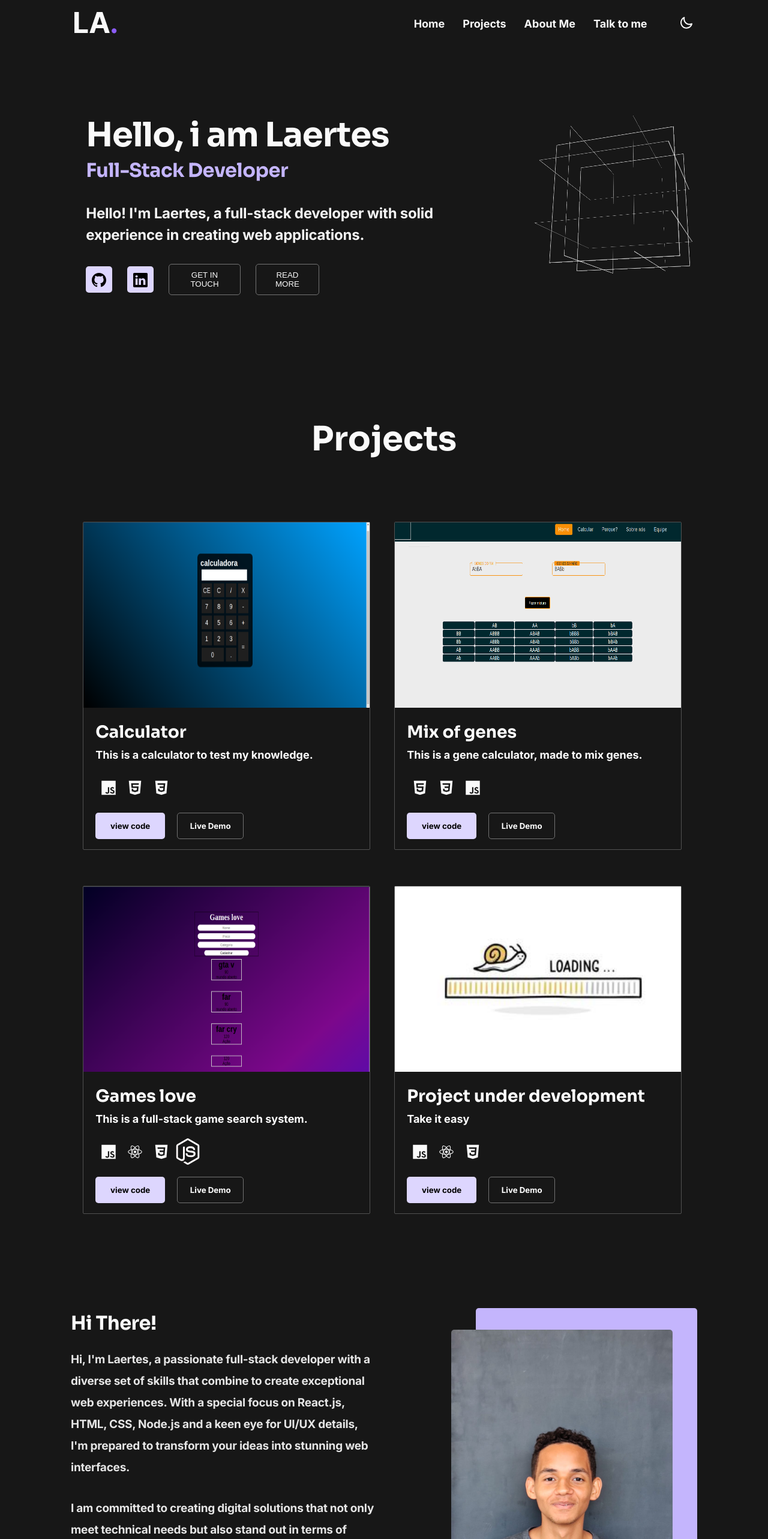
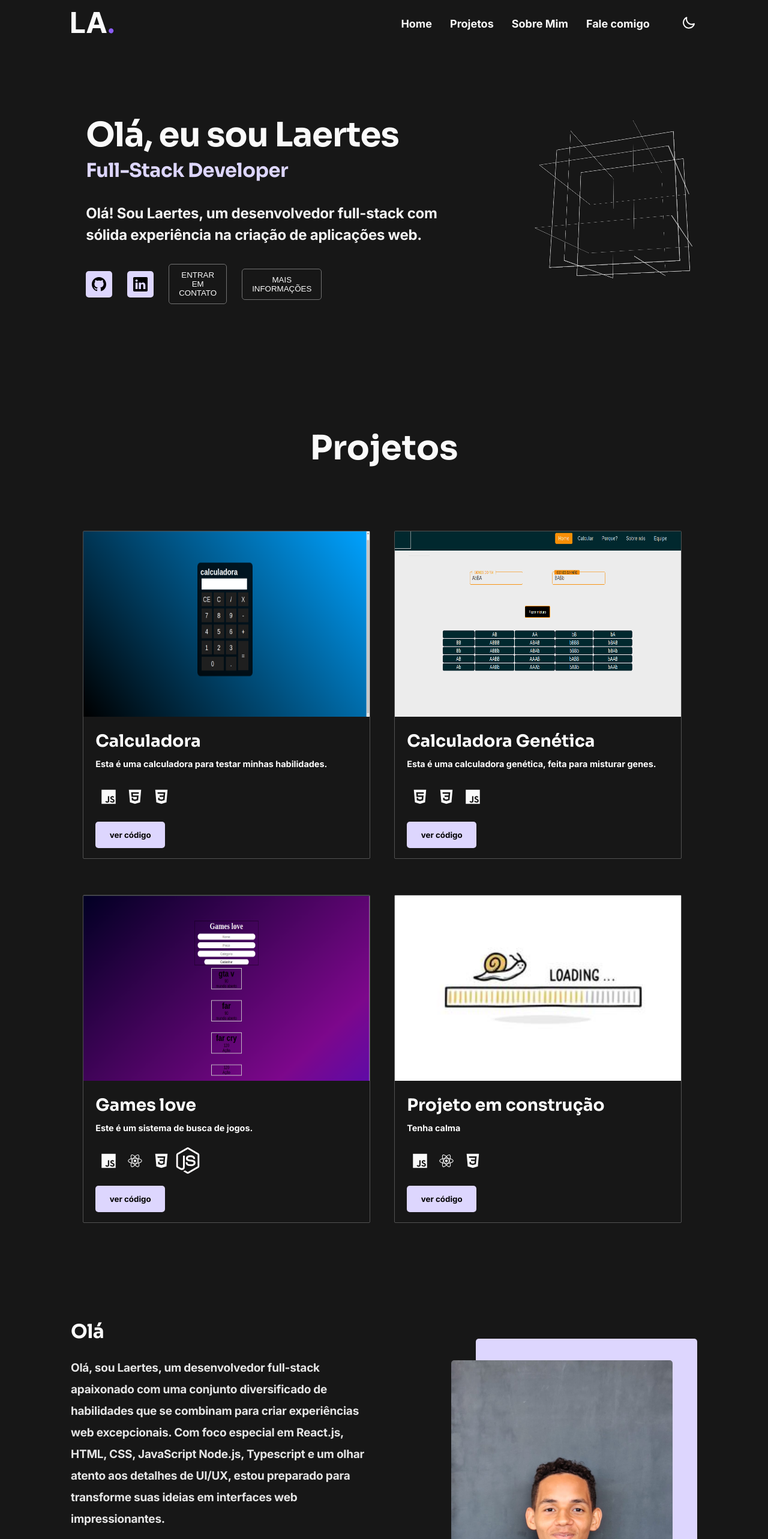
Before and after one commit to Laertes1/Portifolio-Laertes, a React (Create React App) app in the folder my-portifolio/: page /#Home in a window 1280 px wide. Shown: the top 2566 px of the page at 60% size. Built offline with nearby package versions, Linux system fonts and the light colour scheme.

Commit message:
update tradution for portugues

```diff
--- a/my-portifolio/src/components/Emailjs/EmailJs.jsx
+++ b/my-portifolio/src/components/Emailjs/EmailJs.jsx
@@ -26,15 +26,15 @@ export default function EmailJs() {
 
   return (
     <form ref={form} onSubmit={sendEmail} className="emailForm">
-      <h3 className="talkToMe">Talk to me!</h3>
+      <h3 className="talkToMe">Fale comigo!</h3>
       <span className="form-box">
         <span className="form-box-boxName">
-          <label>Name</label>
+          <label>Nome</label>
           <input
             type="text"
             name="user_name"
             className="formEmail-input"
-            placeholder="Write you name here"
+            placeholder="Escreva o seu nome aqui"
           />
         </span>
         <span className="form-box-boxEmail">
@@ -43,19 +43,19 @@ export default function EmailJs() {
             type="email"
             name="user_email"
             className="formEmail-input"
-            placeholder="Write you email here"
+            placeholder="Escreva o seu e-mail aqui"
           />
         </span>
       </span>
       <span className="form-boxMessage">
-        <label>Message</label>
-        <textarea name="message" className="form-message" placeholder="Write you message here"
+        <label>Menssagem</label>
+        <textarea name="message" className="form-message" placeholder="Digite a sua menssagem aqui"
 />
       </span>
       <span className="form-boxSendEmail">
       <input
           type="submit"
-          value="Send"
+          value="Enviar"
           className="form-boxSendEmail-sendMessage"
         />
       </span>
--- a/my-portifolio/src/components/Footer/Footer.jsx
+++ b/my-portifolio/src/components/Footer/Footer.jsx
@@ -22,9 +22,9 @@ export default function Footer() {
       <Element className="footer" name="Footer">
         <section className="footer-container1">
           <div className="footer-container1-box1">
-            <h5 className="footer-container1-box1-title">Let’s connect</h5>
+            <h5 className="footer-container1-box1-title">Vamos nos conectar</h5>
             <p className="footer-container1-box1-paragraph">
-              Shoot me email to chat about my work or just like to say hey{" "}
+            Envie-me um e-mail para conversar sobre trabalho ou apenas diga "oi"{" "}
             </p>
           </div>
           <div className="footer-container1-box2">
@@ -38,7 +38,7 @@ export default function Footer() {
               onClick={scroolToTop}
             >
               <p className="footer-container1-box2-backToTop-paragraph">
-                Back To Top
+                Voltar para o topo
               </p>
               <img
                 src={ArrowUp}
@@ -50,7 +50,7 @@ export default function Footer() {
         </section>
         <section className="footer-container2">
           <p className="footer-container2-paragraph">
-            © Coded by Laertes Angelo 💜{" "}
+            © Criado por Laertes Angelo 💜{" "}
           </p>
         </section>
       </Element>
--- a/my-portifolio/src/components/NavBar/NavBar.jsx
+++ b/my-portifolio/src/components/NavBar/NavBar.jsx
@@ -147,9 +147,9 @@ export default function NavBar(props) {
               </Link>
             </ScrollLink>
 
-            <div className="box2 box1">
+            {/* <div className="box2 box1">
               <img src={lua} alt="icone da lua" className="lua" />
-            </div>
+            </div> */}
           </section>
         </section>
       </nav>
--- a/my-portifolio/src/components/Projects/buttons/button1/button1.jsx
+++ b/my-portifolio/src/components/Projects/buttons/button1/button1.jsx
@@ -4,7 +4,7 @@ export default function button1(Props) {
   return (
     <>
       <a href={Props.liveCode} target="_blank" rel="noreferrer">
-        <button className="button">view code</button>
+        <button className="button">ver código</button>
       </a>
     </>
   );
--- a/my-portifolio/src/components/Projects/projects.css
+++ b/my-portifolio/src/components/Projects/projects.css
@@ -33,6 +33,7 @@
 .projects-container2-box-contents2-text{
     font-family: var(--font-inter);
     color: #fff;
+    font-size: 90%;
 }
 .projects-container2-box-contents4{
     display: flex;
--- a/my-portifolio/src/components/Projects/projects.jsx
+++ b/my-portifolio/src/components/Projects/projects.jsx
@@ -3,7 +3,7 @@ import "../Projects/projects.css";
 
 /*-----Buttons-----*/
 import Button1 from "../Projects/buttons/button1/button1";
-import Button2 from "../Projects/buttons/button2/button2";
+// import Button2 from "../Projects/buttons/button2/button2";
 
 export default function projects(props) {
   return (
@@ -31,7 +31,7 @@ export default function projects(props) {
           </span>
           <span className="projects-container2-box-contents4">
             <Button1 liveCode={props.liveCode} />
-            <Button2 />
+            {/* <Button2 /> */}
           </span>
         </span>
       </div>
--- a/my-portifolio/src/index.css
+++ b/my-portifolio/src/index.css
@@ -4,7 +4,7 @@
   --font-inter: "Inter", sans-serif;
   --font-sora: "Sora", sans-serif;
   --neutral-50: #FAFAFA;
-  --purple-300: #C4B5FD;
+  --purple-300: #DDD6FE ;
   --neutral-500: #737373;
   --black: #fafafa00;
   --neutral-700: #404040;
--- a/my-portifolio/src/pages/AboutMe/AboutMe.jsx
+++ b/my-portifolio/src/pages/AboutMe/AboutMe.jsx
@@ -24,25 +24,25 @@ export default function AboutMe() {
         to3="skills"
         to4="formEmail"
         value1='Home'
-        value2='Read More'
-        value3='skills'
-        value4='Talk to me'
+        value2='Mais sobre'
+        value3='Habilidades'
+        value4='Fale comigo'
         />
       <main>
         <section className="AboutMe">
       <Element  name="ReadMore">
           <section className="AboutMe-container1">
             <div className="AboutMe-container1-boxTitle">
-              <h1>About Me</h1>
+              <h1>Sobre mim</h1>
             </div>
             <div className="AboutMe-container1-box2">
               <span className="AboutMe-container1-box2-boxImage">
                 <MyImage/>
               </span>
               <span className="AboutMe-container1-box2-boxDescription">
-                <h4>More about me</h4>
+                <h4>Mais sobre mim</h4>
                 <p className="AboutMe-container1-box2-boxDescription-description">
-                Hello, I'm Laertes, a passionate full-stack developer with a diverse set of skills that come together to create exceptional web experiences. I'm ready to transform your ideas into stunning web interfaces. I also have solid knowledge in TypeScript, enabling me to develop in a more robust and secure manner, ensuring a strong foundation for the projects I undertake. My expertise extends beyond front-end and databases. In the back-end, I have experience with Express.js, a robust framework that allows me to create efficient and scalable web servers. This, combined with my knowledge of Node.js, empowers me to develop complete web solutions, from user interface to server, providing a seamless experience for end-users. I am excited to collaborate on challenging projects that demand a diverse set of skills, combining my passion for programming with a user-centered and quality-focused approach.
+                Olá, sou Laertes, um desenvolvedor full-stack apaixonado com um conjunto diversificado de habilidades que se unem para criar experiências web excepcionais. Estou pronto para transformar suas ideias em interfaces web impressionantes. Possuo também sólidos conhecimentos em TypeScript, o que me permite desenvolver de forma mais robusta e segura, garantindo uma base sólida para os projetos que realizo. Minha experiência vai além de front-end e bancos de dados. No back-end, tenho experiência com Express.js, um framework robusto que me permite criar servidores web eficientes e escaláveis. Isso, combinado com meu conhecimento de Node.js, me permite desenvolver soluções web completas, desde a interface do usuário até o servidor, proporcionando uma experiência perfeita para os usuários finais. Estou entusiasmado em colaborar em projetos desafiadores que exigem um conjunto diversificado de habilidades, combinando minha paixão por programação com uma abordagem centrada no usuário e focada na qualidade.
                 </p>
               </span>
             </div>
@@ -51,11 +51,11 @@ export default function AboutMe() {
       <Element  name="skills" className="skills">
           <section className="AboutMe-container2">
             <div className="AboutMe-container2-box1">
-              <h4>Skills</h4>
+              <h4>Habilidades</h4>
             </div>
             <div className="AboutMe-container2-box2">
               <p className="AboutMe-container2-box2-description">
-              With a special focus on React.js, HTML, CSS, Node.js, Typescript, and a keen eye for UI/UX details.
+              Com foco especial em React.js, HTML, CSS, Node.js, Typescript e um olhar atento para detalhes de UI/UX.
               </p>
             </div>
             <div className="AboutMe-container2-box3">
@@ -97,7 +97,7 @@ export default function AboutMe() {
 
           </section>
           </Element>
-          <section className="AboutMe-container3"> </section>
+          {/* <section className="AboutMe-container3"> </section> */}
         </section>
 
       </main>
--- a/my-portifolio/src/pages/home/index.jsx
+++ b/my-portifolio/src/pages/home/index.jsx
@@ -9,31 +9,33 @@ import NavBar from '../../components/NavBar/NavBar'
 /*-----Images-----*/
 import MyPhoto from "../../assets/minhaFoto.jpg";
 import loading from '../../assets/Projects/7331649-carregamento-lento-da-internet-bar-doodle-com-caracol-vetor.jpg'
-/*------Images From Projects-----*/
+//? Images From Projects
 import Calculator from "../../assets/Projects/Calculadora.png";
 import CalculatorOfGenes from "../../assets/Projects/Captura2Genes.png";
 import Crud from "../../assets/Projects/crud.png";
-/*----Icons----*/
+//? Icons
 import ArrowDown from "../../assets/icons/noBackGround/Icon=arrow-down, Theme=dark, State=default.svg";
-/*-----Icons------*/
+//? Icons
 import js from "../../assets/icons/noBackGround/Icon=javascript, Theme=dark, State=default.svg";
 import react from "../../assets/icons/noBackGround/Icon=react, Theme=dark, State=default.svg";
 import css from "../../assets/icons/noBackGround/Icon=css, Theme=dark, State=default.svg";
 import html from "../../assets/icons/noBackGround/Icon=html, Theme=dark, State=default.svg";
 // import typescript from "../../assets/icons/noBackGround/typescript .svg";
 import nodejs from "../../assets/icons/noBackGround/node-js.svg";
-/*-----Buttons-----*/
+//? Buttons
 import ButtonGitHub from "../../components/Buttons/GitHubIcon/GitHubIcon";
 import ButtonLinkedin from "../../components/Buttons/LinkedinIcon/LinkedinIcon";
-/*-----React Link-----*/
+//? React Link
 import { Link } from "react-router-dom";
-/*-----React Scroll-----*/
+//? React Scroll
 import { Element } from "react-scroll";
-/*-----Scroll To Top-----*/
+//?Scroll To Top
 import ScrollToTop from "../../components/scrollToTop/scrollToTop";
-/*------React Scroll-----*/
+//? React Scroll
 const Scroll = require("react-scroll");
 const ScrollLink = Scroll.Link;
+//? Video Player
+// import ReactPlayer from 'react-player';
 
 export default function Index() {
   return (
@@ -44,22 +46,22 @@ export default function Index() {
         to3="AboutMe"
         to4="formEmail"
         value1='Home'
-        value2='Projects'
-        value3='About Me'
-        value4='Talk to me'
+        value2='Projetos'
+        value3='Sobre Mim'
+        value4='Fale comigo'
         />
       {/*-----Home----*/}
       <main>
         <section className="section-pincipal">
           <Element className="main-sec1" name="Home">
             <div className="main-sec1-div1">
-              <h3 className="title">Hello, i am Laertes</h3>
+              <h3 className="title">Olá, eu sou Laertes</h3>
               <h4 className="main-sec1-div1-h4">Full-Stack Developer</h4>
             </div>
             <div className="main-sec1-div2">
               <p className="main-sec1-div2-paragraph">
-                Hello! I'm Laertes, a full-stack developer with solid experience
-                in creating web applications.{" "}
+                 Olá! Sou Laertes, um desenvolvedor full-stack com sólida experiência
+                 na criação de aplicações web.{" "}
               </p>
             </div>
             <div className="main-sec1-div3">
@@ -77,12 +79,12 @@ export default function Index() {
                   duration={500}
                   className="navBar-p p4"
                 >
-                  <button className="btn-contato">GET IN TOUCH</button>
+                  <button className="btn-contato">ENTRAR EM CONTATO</button>
                 </ScrollLink>
 
                 <Link to="/AboutMe" className="Link">
                   {" "}
-                  <button className="btn-resume">READ MORE</button>
+                  <button className="btn-resume">MAIS INFORMAÇÕES</button>
                 </Link>
               </span>
             </div>
@@ -101,14 +103,14 @@ export default function Index() {
 
         <Element className="projects" name="Projects" id="Projects">
           <div className="projects-container1">
-            <h3 className="projects-container1-title">Projects</h3>
+            <h3 className="projects-container1-title">Projetos</h3>
           </div>
           <div className="projects-container3">
             <div className="projects-container3-box1">
               <Projects
                 projectImage={Calculator}
-                title="Calculator"
-                description="This is a calculator to test my knowledge."
+                title="Calculadora"
+                description="Esta é uma calculadora para testar minhas habilidades."
                 icon1={js}
                 icon2={html}
                 icon3={css}
@@ -117,8 +119,8 @@ export default function Index() {
               />
               <Projects
                 projectImage={CalculatorOfGenes}
-                title="Mix of genes"
-                description="This is a gene calculator, made to mix genes."
+                title="Calculadora Genética"
+                description="Esta é uma calculadora genética, feita para misturar genes."
                 icon1={html}
                 icon2={css}
                 icon3={js}
@@ -131,7 +133,7 @@ export default function Index() {
               <Projects
                 projectImage={Crud}
                 title="Games love"
-                description="This is a full-stack game search system."
+                description="Este é um sistema de busca de jogos."
                 icon1={js}
                 icon2={react}
                 icon3={css}
@@ -140,8 +142,8 @@ export default function Index() {
               />
               <Projects
                 projectImage={loading}
-                title="Project under development"
-                description="Take it easy"
+                title="Projeto em construção"
+                description="Tenha calma"
                 icon1={js}
                 icon2={react}
                 icon3={css}
@@ -153,19 +155,18 @@ export default function Index() {
         {/*----About Me-----*/}
         <Element className="aboutMe" name="AboutMe">
           <div className="aboutMe-container1">
-            <h4 className="aboutMe-container1-title">Hi There!</h4>
+            <h4 className="aboutMe-container1-title">Olá</h4>
             <span className="aboutMe-container1-description">
               <p className="aboutMe-container1-description-text">
-                Hi, I'm Laertes, a passionate full-stack developer with a
-                diverse set of skills that combine to create exceptional web
-                experiences. With a special focus on React.js, HTML, CSS,
-                Node.js and a keen eye for UI/UX details, I'm prepared to
-                transform your ideas into stunning web interfaces.
+              Olá, sou Laertes, um desenvolvedor full-stack apaixonado com uma
+                 conjunto diversificado de habilidades que se combinam para criar experiências web excepcionais. Com foco especial em React.js, HTML, CSS, JavaScript
+                 Node.js, Typescript e um olhar atento aos detalhes de UI/UX, estou preparado para
+                 transforme suas ideias em interfaces web impressionantes.
               </p>
               <p className="aboutMe-container1-description-text">
-                I am committed to creating digital solutions that not only meet
-                technical needs but also stand out in terms of design and
-                usability. Delivering clean code and a responsive website.
+              Estou empenhado em criar soluções digitais que não apenas atendam
+                 necessidades técnicas, mas também se destacam em termos de design e
+                 usabilidade. Entregando código limpo e um site responsivo.
               </p>
             </span>
             <Link to="/AboutMe">
@@ -173,7 +174,7 @@ export default function Index() {
                 className="aboutMe-container1-readMore"
                 onClick={ScrollToTop}
               >
-                READ MORE
+                VEJA MAIS
               </button>
             </Link>
           </div>
```
